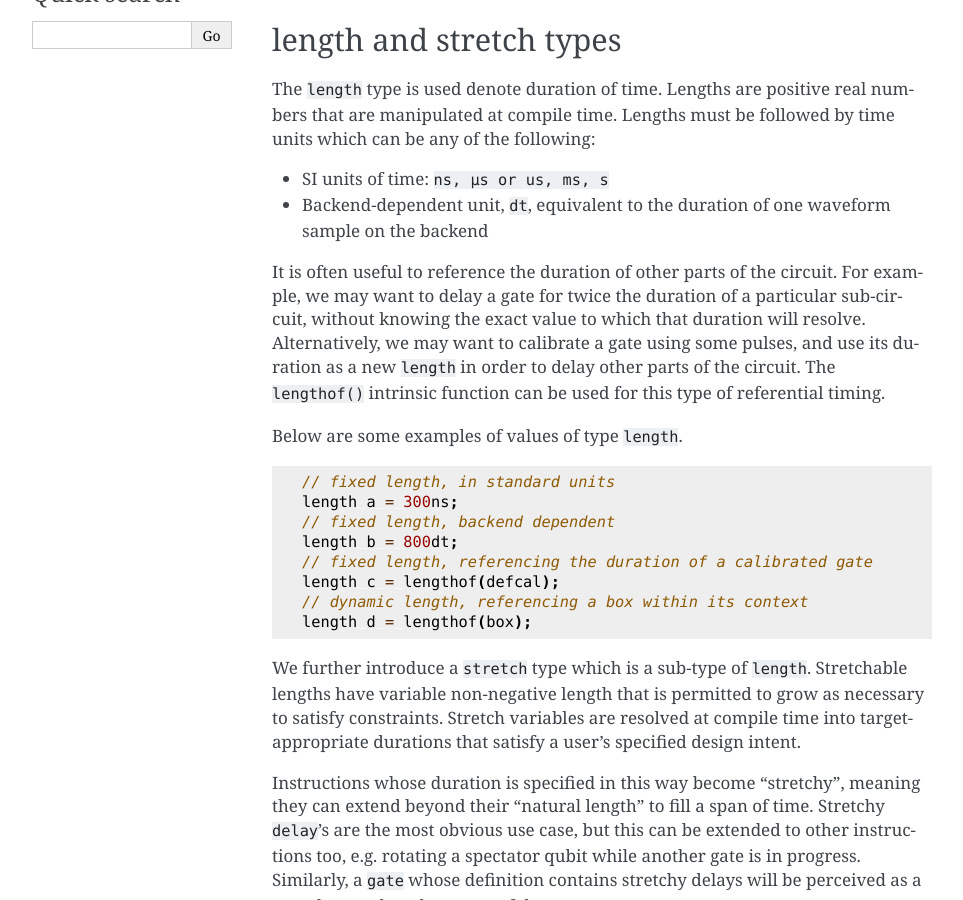
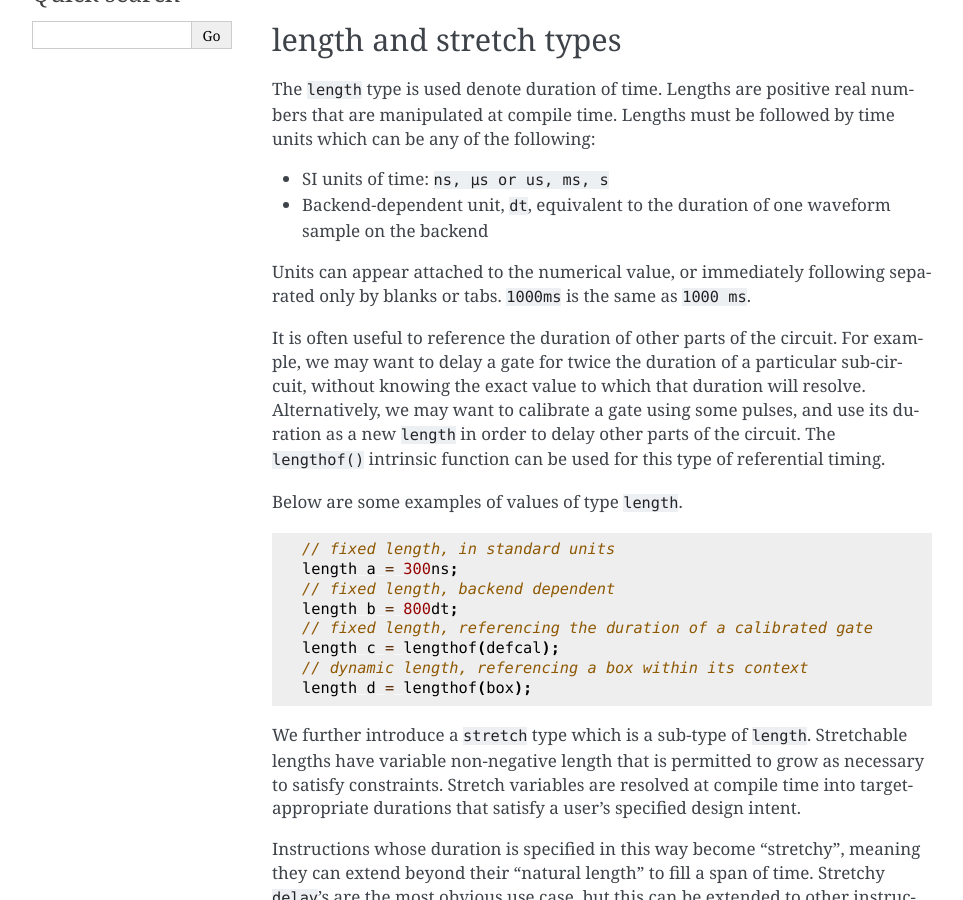
Before and after one commit to openqasm/openqasm, a Sphinx documentation site: the page built from source/language/delays.rst, in a window 1280 px wide and 900 px high, scrolled down 353 px. Shown: the whole window, without its empty margins (148-1111 px from the left). Built offline with Sphinx 7.4.7, drawn with Linux system fonts in a browser that asks for light colours; cross-references to code outside the pages are shown as plain code.

Commit message:
Address #167 - Clarify that `length` and `stretch` units can be attached or detached

```diff
--- a/source/language/delays.rst
+++ b/source/language/delays.rst
@@ -28,6 +30,9 @@ any of the following:
 
 -  Backend-dependent unit, ``dt``, equivalent to the duration of one waveform
    sample on the backend
+
+Units can appear attached to the numerical value, or immediately following
+separated only by blanks or tabs. ``1000ms`` is the same as ``1000 ms``.
 
 It is often useful to reference the duration of other parts of the
 circuit. For example, we may want to delay a gate for twice the duration
@@ -157,7 +162,7 @@ including stretches, will be resolved to constants.
        length e = -0.5 * b + c;
 
 Delays (and other lengthened instructions)
-----------------------------------------
+------------------------------------------
 
 OpenQASM and OpenPulse have a ``delay`` instruction, whose duration is defined by
 a ``length``. If the length passed to the delay contains stretch, it will become a
--- a/source/language/types.rst
+++ b/source/language/types.rst
@@ -252,6 +252,8 @@ another part of the program or the duration of a calibrated gate.
    length one_second = 1000ms;
    length thousand_cycles = 1000dt;
 
+``length`` is further discussed in :any:`length-and-stretch`
+
 stretch
 ~~~~~~~
 
@@ -264,6 +266,8 @@ is an integer between 0 to 255. ``stretch0`` is an alias for the regular ``stret
 timing resolution stage of the compiler, higher order stretches will
 suppress lower order stretches whenever they appear in the same scope on
 the same qubits.
+
+``stretch`` is further discussed in :any:`length-and-stretch`
 
 Aliasing
 --------
```
Also changed, not shown: other parts of source/language/delays.rst (+2 -0 lines).
